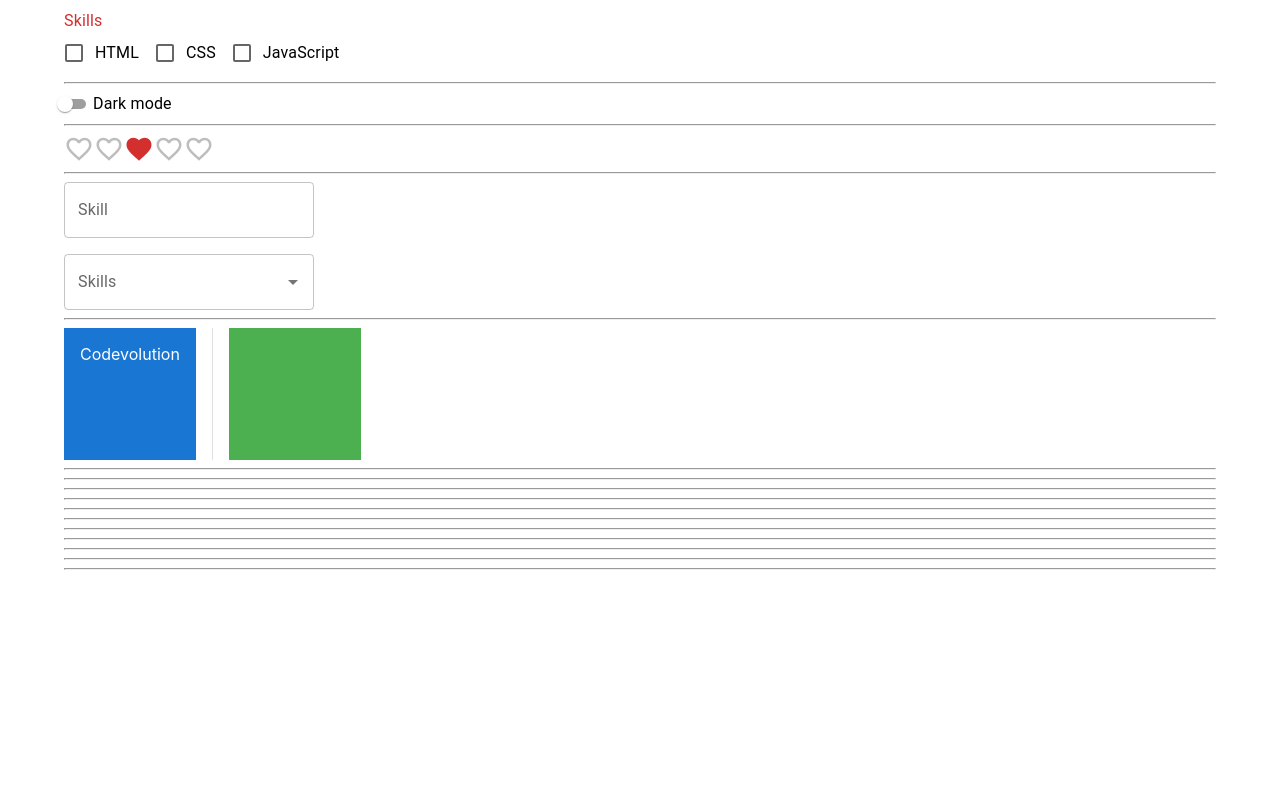
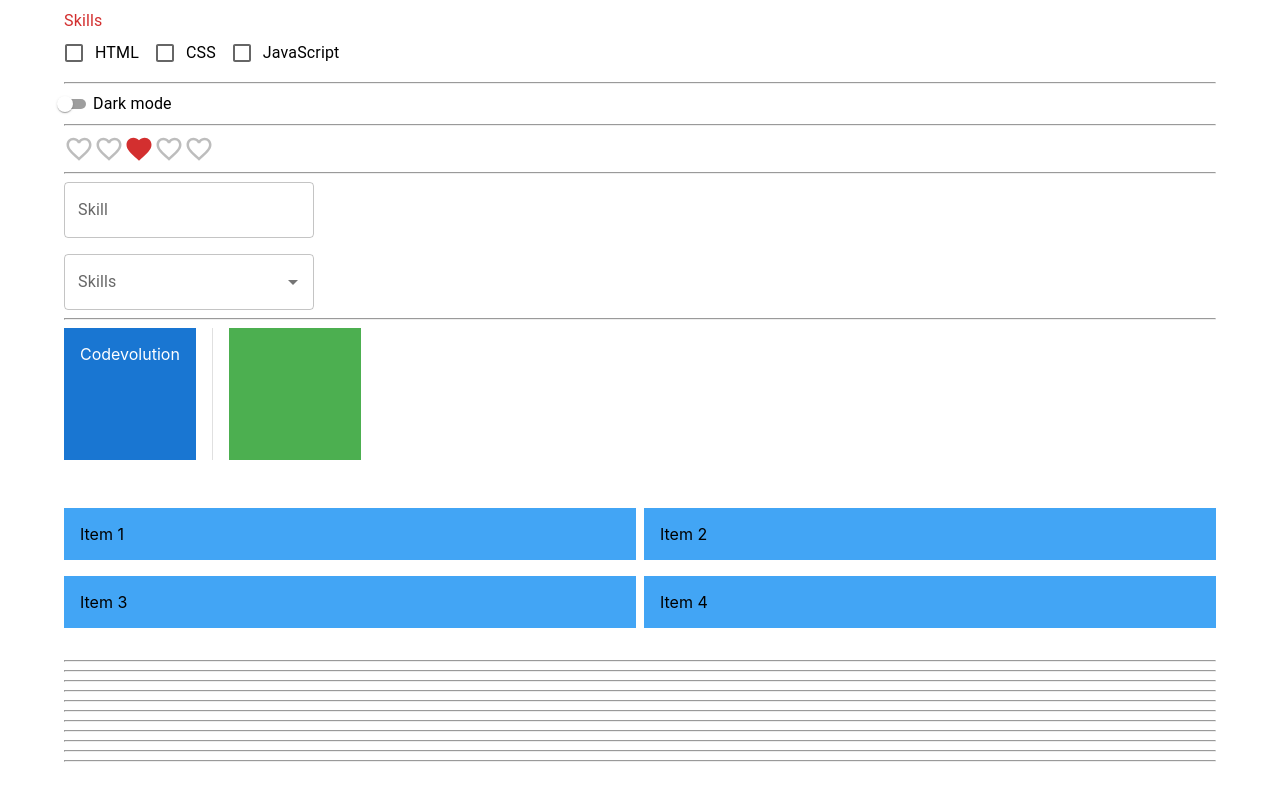
Before and after one commit to Winniequan/Learn-MUI-with-TypeScript, a React (Create React App) app: page / in a window 1280 px wide. Shown: the part 1845-2645 px from the top of the page. Before the commit the page ends 2487 px from the top, so only its background shows below. Built offline with nearby package versions, Linux system fonts and the light colour scheme.

Commit message:
Add Grid container

```diff
--- a/src/components/MuiLayout.tsx
+++ b/src/components/MuiLayout.tsx
@@ -1,9 +1,15 @@
 import React from "react";
-import { Box, Stack, Divider} from "@mui/material";
+import { Box, Stack, Divider, Grid,} from "@mui/material";
 
 export const MuiLayout = () => {
   return (
-    <Stack sx={{border: "ipx solid" }} direction="row" spacing={2} divider={<Divider orientation="vertical" flexItem/>}>
+    <>
+      <Stack
+        sx={{ border: "ipx solid" }}
+        direction="row"
+        spacing={2}
+        divider={<Divider orientation="vertical" flexItem />}
+      >
         <Box
           component="span"
           sx={{
@@ -19,7 +25,37 @@
         >
           Codevolution
         </Box>
-      <Box display="flex" height="100px" width="100px" bgcolor="success.light" p={2}></Box>
+        <Box
+          display="flex"
+          height="100px"
+          width="100px"
+          bgcolor="success.light"
+          p={2}
+        ></Box>
       </Stack>
+
+      <Grid container my={4} rowSpacing={2} columnSpacing={1}>
+        <Grid item xs={12} sm={6}>
+          <Box bgcolor="primary.light" p={2}>
+            Item 1
+          </Box>
+        </Grid>
+        <Grid item xs={12} sm={6}>
+          <Box bgcolor="primary.light" p={2}>
+            Item 2
+          </Box>
+        </Grid>
+        <Grid item xs={12} sm={6}>
+          <Box bgcolor="primary.light" p={2}>
+            Item 3
+          </Box>
+        </Grid>
+        <Grid item xs={12} sm={6}>
+          <Box bgcolor="primary.light" p={2}>
+            Item 4
+          </Box>
+        </Grid>
+      </Grid>
+    </>
   );
 };
```
Lines whose indentation alone changed are shown as unchanged.
